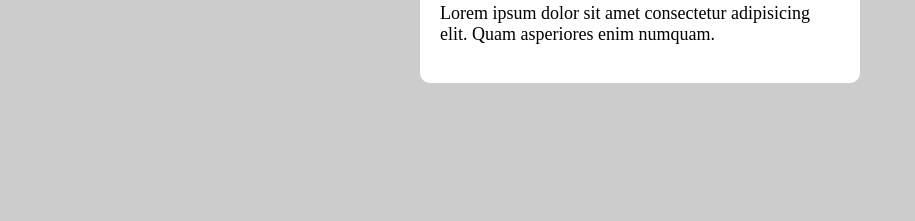
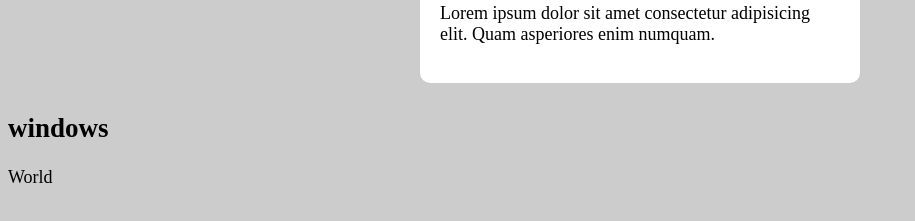
Before and after one commit to IgorFIN1/lesson1, a plain HTML site: page index.html in a window 1280 px wide. Shown: the part 539-760 px from the top of the page, without its empty margins (0-915 px from the left). Drawn offline with Linux system fonts and the light colour scheme.

Commit message:
добавил заголовок и параграф

```diff
--- a/index.html
+++ b/index.html
@@ -1,10 +1,12 @@
 <!DOCTYPE html>
 <html lang="en">
+
 <head>
   <meta charset="UTF-8" />
   <link rel="stylesheet" href="style.css" />
   <title>Hello Word</title>
 </head>
+
 <body>
   <div class="card">
     <img class="card-foto" src="img.png" alt="Филатов Игорь" />
@@ -15,5 +17,10 @@
       enim numquam.
     </p>
   </div>
+  <h2>windows</h2>
+  <div>
+    <p class="text">World</p>
+  </div>
 </body>
+
 </html>
```
Lines whose indentation alone changed are shown as unchanged.
